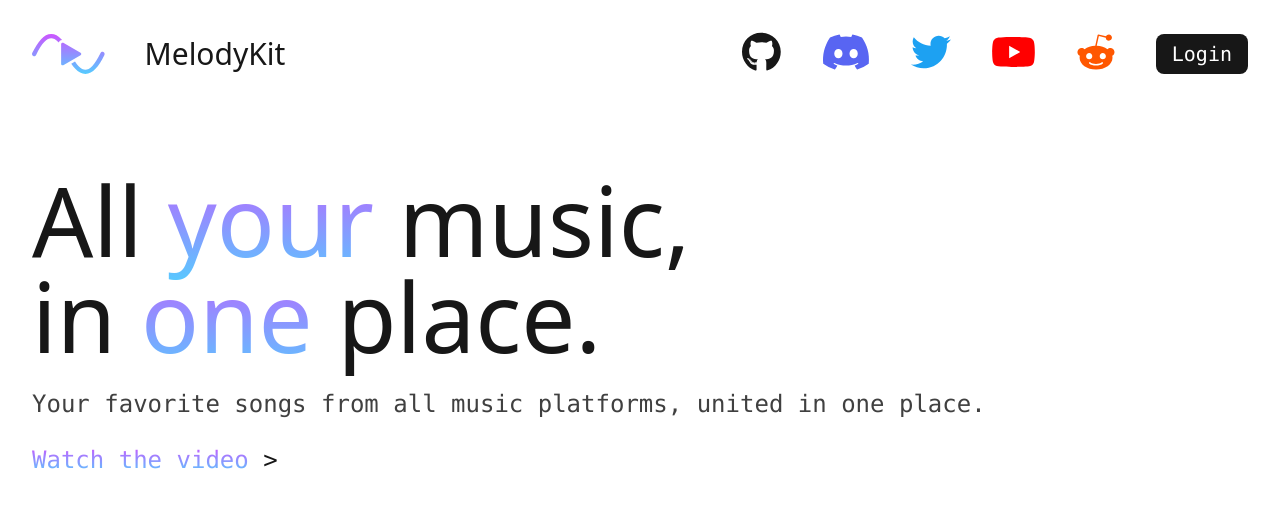
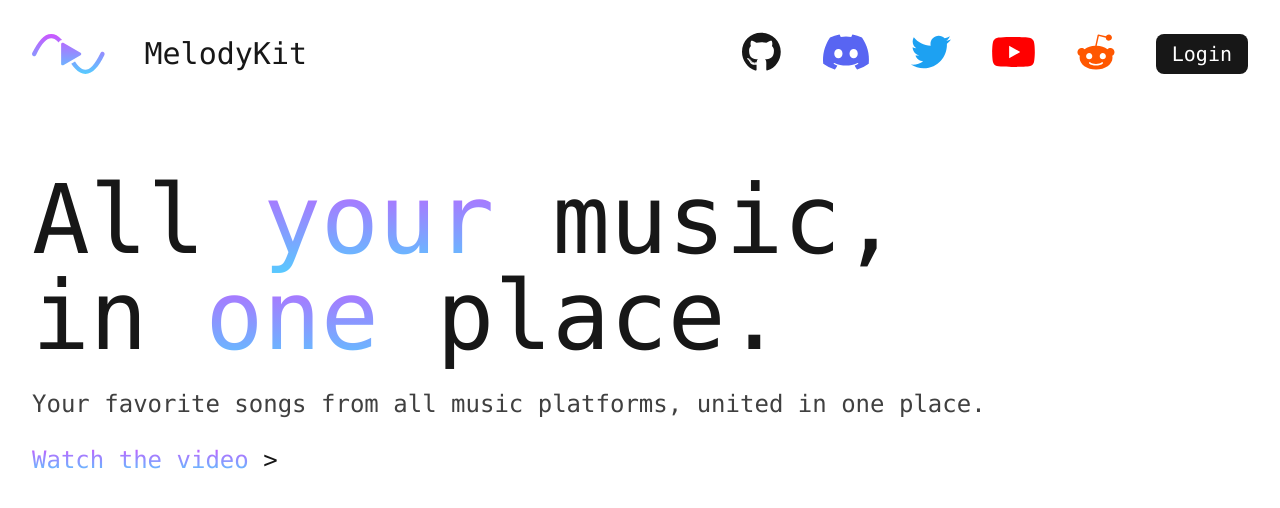
Before and after one commit to MelodyKit/melody.web, a Python web app: template melody/web/templates/home.html in a window 1280 px wide. Shown: the top 508 px of the page. Run offline with Jinja, Linux system fonts and the light colour scheme; the template is opened without the code that fills it, so the values that code supplies are empty; style sheets or scripts are compiled from the project's sources; some libraries are stand-ins or nearby versions; some web fonts are replaced.

Commit message:
Remove Gotham font.

```diff
--- a/melody/web/templates/base.html
+++ b/melody/web/templates/base.html
@@ -36,8 +36,6 @@
 
     <link rel="stylesheet" href="{{ style }}">
 
-    <link rel="stylesheet" href="https://fonts.cdnfonts.com/css/gotham-pro">
-
     {% endblock %}
   </head>
   <body class="antialiased bg-white dark:bg-neutral-900 text-neutral-900 dark:text-white">
--- a/melody/web/templates/home.html
+++ b/melody/web/templates/home.html
@@ -11,7 +11,7 @@
   <header class="relative pt-6 lg:pt-8 flex items-center justify-between text-neutral-700 leading-6 dark:text-neutral-200">
     <div class="flex items-center space-x-10">
       <a href="#"><img class="w-auto h-10" src="/static/images/gradient.svg"></img></a>
-      <a class="text-neutral-900 dark:text-white text-2xl lg:text-3xl" href="#">MelodyKit</a>
+      <a class="text-neutral-900 dark:text-white text-2xl lg:text-3xl font-mono" href="#">MelodyKit</a>
     </div>
     <div class="flex items-center space-x-10">
       <div class="hidden md:flex space-x-10">
@@ -28,7 +28,7 @@
   </header>
 
   <section class="relative max-w-5xl pt-16 sm:pt-20 lg:pt-24">
-    <h1 class="text-5xl lg:text-8xl">
+    <h1 class="text-5xl lg:text-8xl font-mono">
       All <span class="text-transparent bg-clip-text bg-gradient-to-b from-melody-purple to-melody-blue">your</span> music,
       <br>in <span class="text-transparent bg-clip-text bg-gradient-to-b from-melody-purple to-melody-blue">one</span> place.
     </h1>
```
